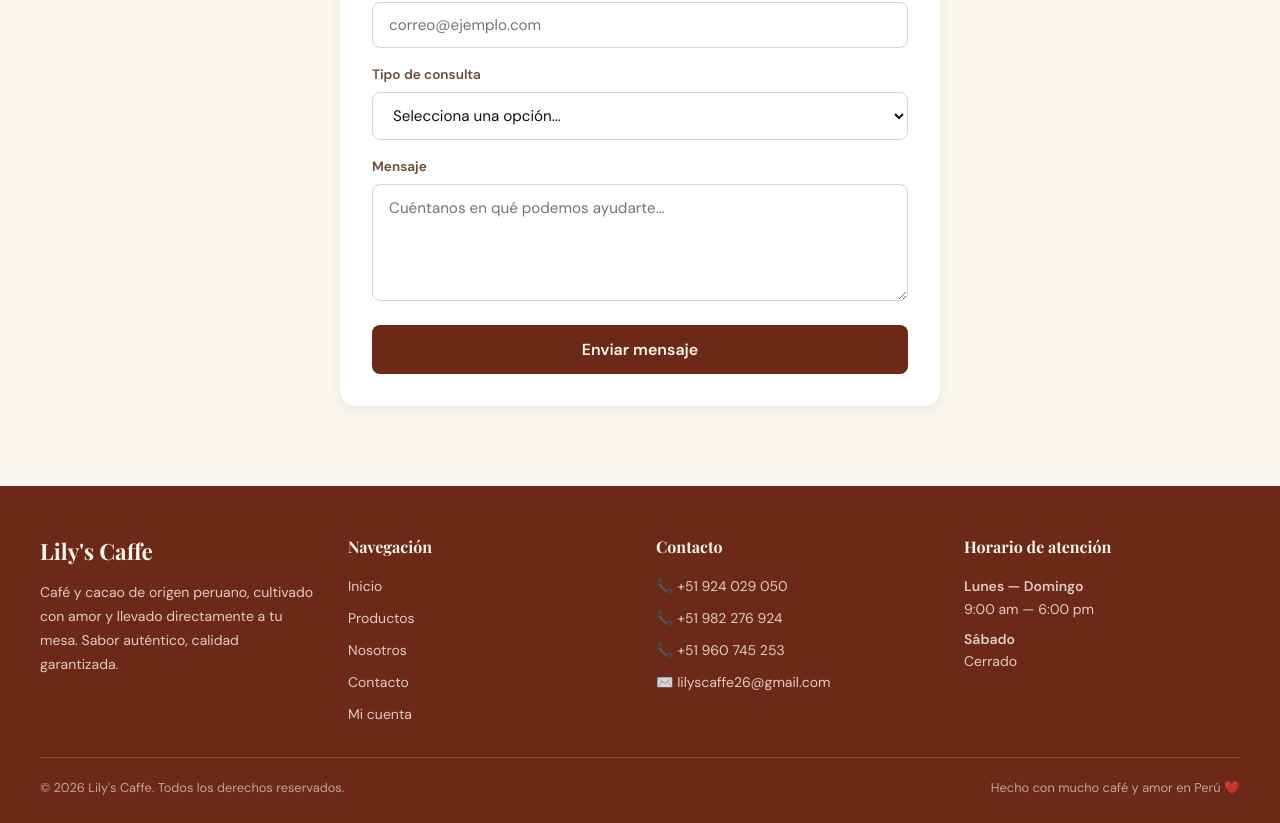
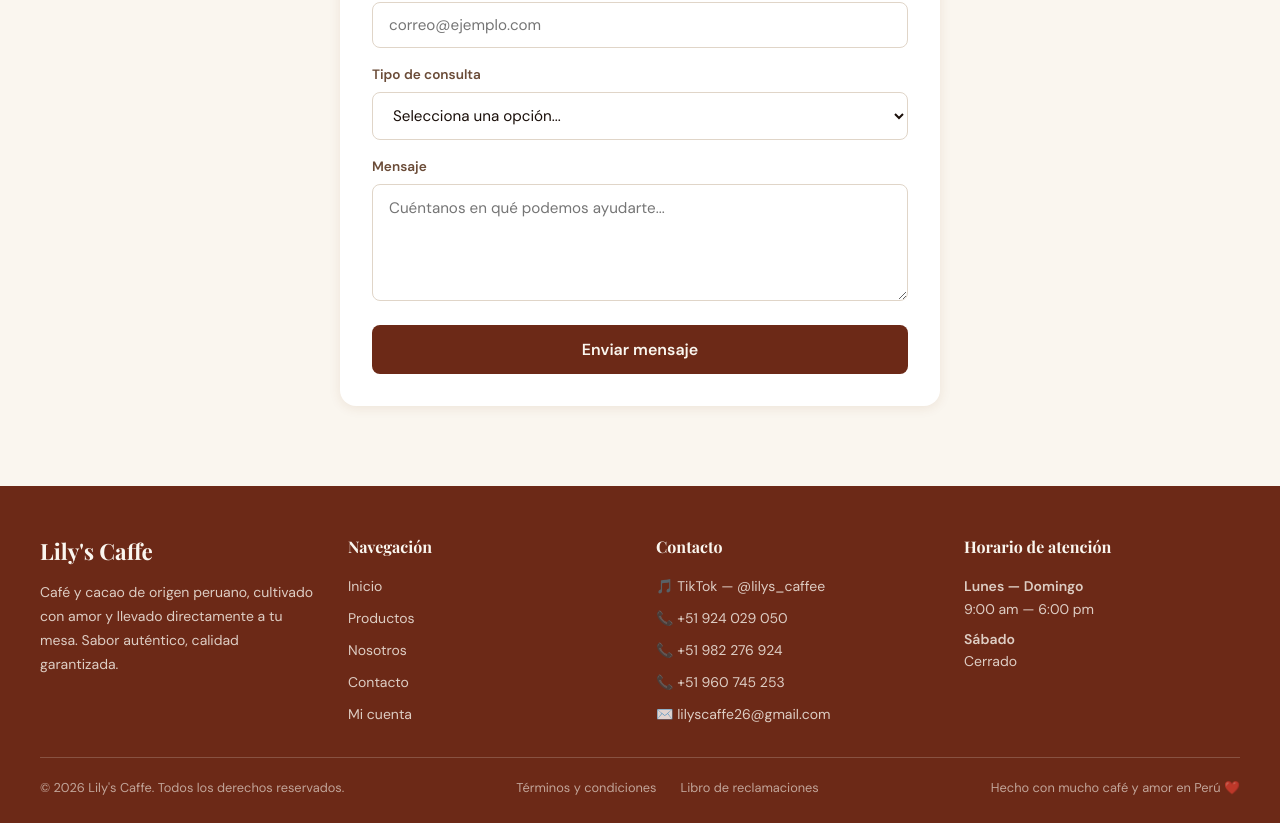
Before and after one commit to AndroLaG/cafecacao-tienda, a React (Vite) app: page / in a window 1280 px wide. Shown: the part 5227-6050 px from the top of the page. Built offline with nearby package versions, Linux system fonts and the light colour scheme; no server answers; the database is empty.

Commit message:
feat: rutas terminos y reclamaciones, links legales en footer

```diff
--- a/src/App.jsx
+++ b/src/App.jsx
@@ -1,23 +1,27 @@
 import { BrowserRouter, Routes, Route } from 'react-router-dom';
-import Home         from './pages/Home';
-import Auth         from './pages/Auth';
-import Checkout     from './pages/Checkout';
-import OrdenExitosa from './pages/OrdenExitosa';
-import MisPedidos   from './pages/MisPedidos';
-import Admin        from './pages/Admin';
-import Perfil       from './pages/Perfil';
+import Home           from './pages/Home';
+import Auth           from './pages/Auth';
+import Checkout       from './pages/Checkout';
+import OrdenExitosa   from './pages/OrdenExitosa';
+import MisPedidos     from './pages/MisPedidos';
+import Admin          from './pages/Admin';
+import Perfil         from './pages/Perfil';
+import Terminos       from './pages/Terminos';
+import Reclamaciones  from './pages/Reclamaciones';
 
 function App() {
   return (
     <BrowserRouter>
       <Routes>
-        <Route path="/"              element={<Home />}         />
-        <Route path="/auth"          element={<Auth />}         />
-        <Route path="/checkout"      element={<Checkout />}     />
-        <Route path="/orden-exitosa" element={<OrdenExitosa />} />
-        <Route path="/mis-pedidos"   element={<MisPedidos />}   />
-        <Route path="/admin"         element={<Admin />}        />
-        <Route path="/perfil"        element={<Perfil />}       />
+        <Route path="/"               element={<Home />}          />
+        <Route path="/auth"           element={<Auth />}          />
+        <Route path="/checkout"       element={<Checkout />}      />
+        <Route path="/orden-exitosa"  element={<OrdenExitosa />}  />
+        <Route path="/mis-pedidos"    element={<MisPedidos />}    />
+        <Route path="/admin"          element={<Admin />}         />
+        <Route path="/perfil"         element={<Perfil />}        />
+        <Route path="/terminos"       element={<Terminos />}      />
+        <Route path="/reclamaciones"  element={<Reclamaciones />} />
       </Routes>
     </BrowserRouter>
   );
--- a/src/components/layout/Footer.jsx
+++ b/src/components/layout/Footer.jsx
@@ -81,18 +81,22 @@
               { label: 'Nosotros',  href: '/#nosotros'  },
               { label: 'Contacto',  href: '/#contacto'  },
               { label: 'Mi cuenta', href: '/auth'       },
-            ].map(({ label, href }) => (
+            ].map(function(item) {
+              var label = item.label;
+              var href  = item.href;
+              return (
                 <a
                   key={label}
                   href={href}
-                onClick={e => handleNavClick(e, href)}
+                  onClick={function(e) { handleNavClick(e, href); }}
                   style={linkStyle}
                   onMouseEnter={onLinkEnter}
                   onMouseLeave={onLinkLeave}
                 >
                   {label}
                 </a>
-            ))}
+              );
+            })}
           </div>
         </div>
 
@@ -107,6 +111,9 @@
             Contacto
           </h4>
           <div style={{ display: 'flex', flexDirection: 'column', gap: '0.6rem' }}>
+            <a href="https://www.tiktok.com/@lilys_caffee?lang=es-419" target="_blank" rel="noopener noreferrer" style={{ color: 'var(--color-crema)', opacity: 0.8, fontSize: '0.875rem', textDecoration: 'none' }}>
+              🎵 TikTok — @lilys_caffee
+            </a>
             <a href="tel:+51924029050" style={linkStyle} onMouseEnter={onLinkEnter} onMouseLeave={onLinkLeave}>
               📞 +51 924 029 050
             </a>
@@ -136,16 +143,21 @@
             {[
               { dia: 'Lunes — Domingo', hora: '9:00 am — 6:00 pm' },
               { dia: 'Sábado',          hora: 'Cerrado'            },
-            ].map(({ dia, hora }) => (
+            ].map(function(item) {
+              var dia  = item.dia;
+              var hora = item.hora;
+              return (
                 <div key={dia} style={{ fontSize: '0.875rem', opacity: 0.8 }}>
                   <span style={{ fontWeight: '600' }}>{dia}</span><br />
                   <span>{hora}</span>
                 </div>
-            ))}
+              );
+            })}
           </div>
         </div>
       </div>
 
+      {/* Parte inferior */}
       <div style={{
         maxWidth:       '1200px',
         margin:         '0 auto',
@@ -159,6 +171,27 @@
         <p style={{ fontSize: '0.8rem', opacity: 0.6 }}>
           © {new Date().getFullYear()} Lily's Caffe. Todos los derechos reservados.
         </p>
+
+        {/* ✅ NUEVO: links legales */}
+        <div style={{ display: 'flex', gap: '1.5rem', flexWrap: 'wrap' }}>
+          <a
+            href="/terminos"
+            style={{ fontSize: '0.8rem', opacity: 0.6, color: 'var(--color-crema)', textDecoration: 'none' }}
+            onMouseEnter={e => e.currentTarget.style.opacity = '1'}
+            onMouseLeave={e => e.currentTarget.style.opacity = '0.6'}
+          >
+            Términos y condiciones
+          </a>
+          <a
+            href="/reclamaciones"
+            style={{ fontSize: '0.8rem', opacity: 0.6, color: 'var(--color-crema)', textDecoration: 'none' }}
+            onMouseEnter={e => e.currentTarget.style.opacity = '1'}
+            onMouseLeave={e => e.currentTarget.style.opacity = '0.6'}
+          >
+            Libro de reclamaciones
+          </a>
+        </div>
+
         <p style={{ fontSize: '0.8rem', opacity: 0.6 }}>
           Hecho con mucho café y amor en Perú ❤️
         </p>
```
Lines whose indentation alone changed are shown as unchanged.
